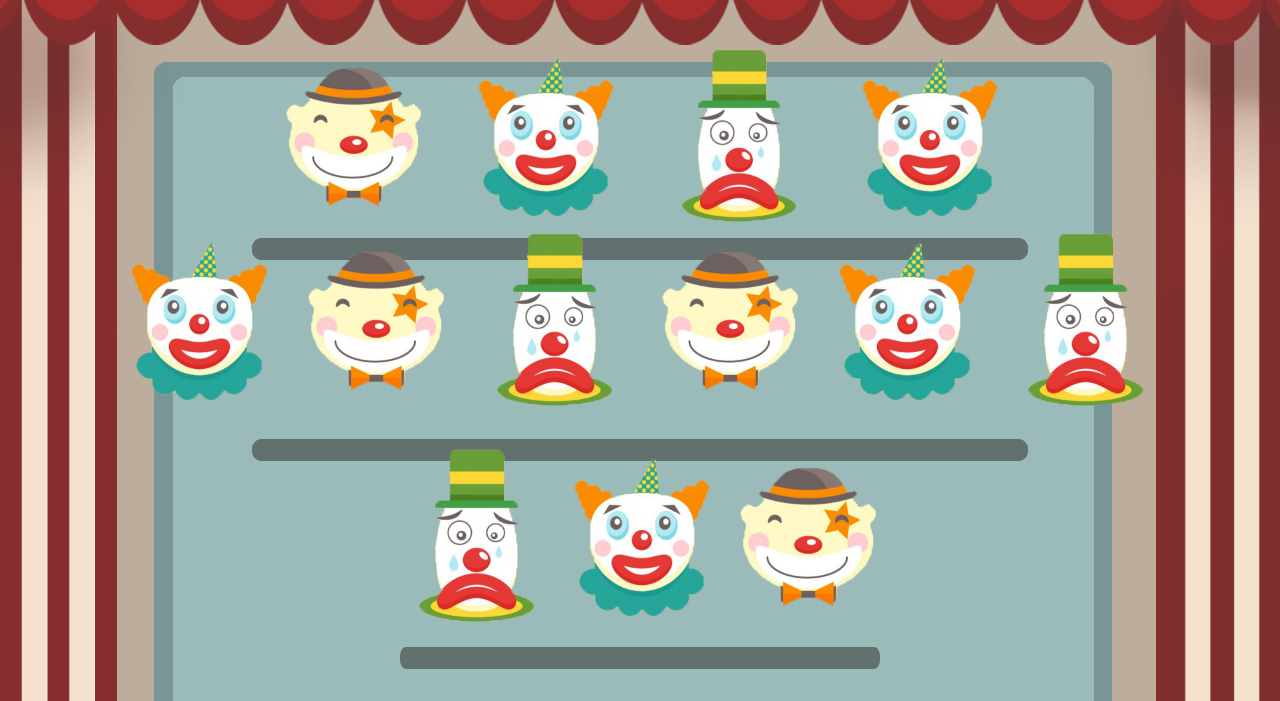
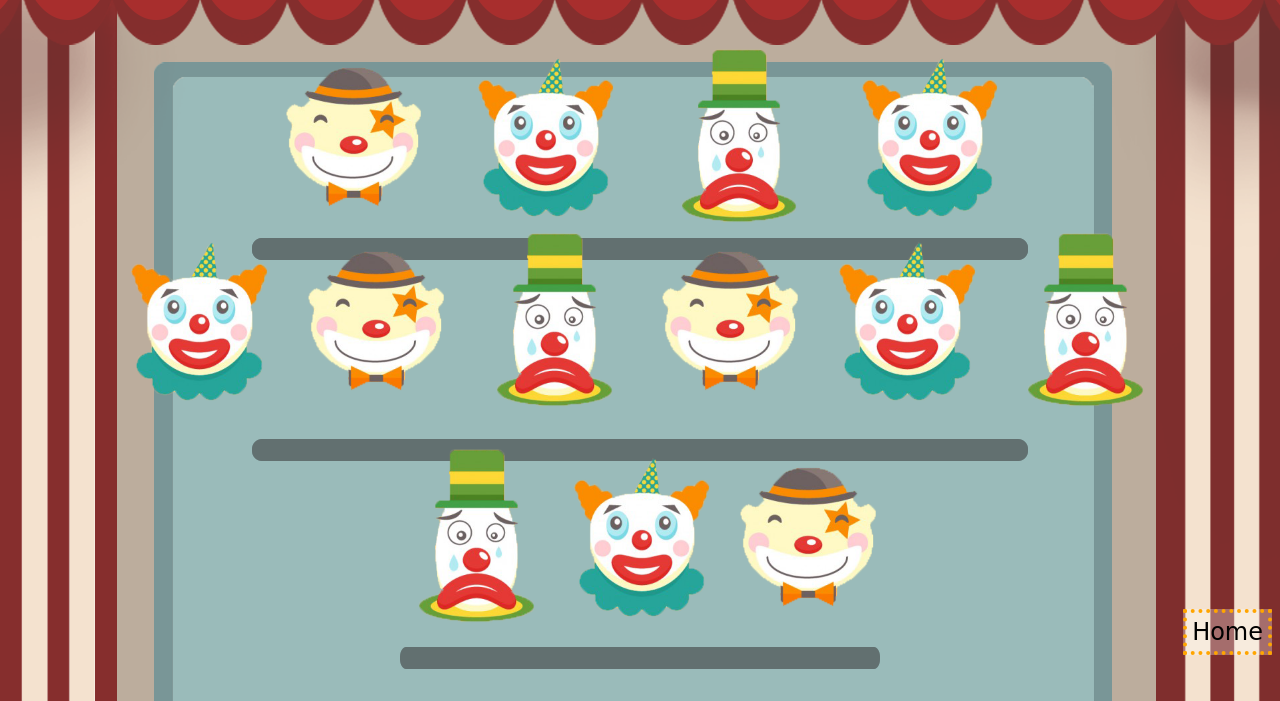
Before and after one commit to BowenSkylar/Clown-Down, a plain HTML site: page index.html in a window 1280 px wide. Shown: the part 99-800 px from the top of the page. Drawn offline with nearby package versions, Linux system fonts and the light colour scheme; a web font is replaced by a local one.

Commit message:
home button added to game page

```diff
--- a/index.html
+++ b/index.html
@@ -35,7 +35,9 @@
   <div class="clown" id="target11"></div>
   <div class="clown" id="target12"></div>
   <div class="clown" id="target13"></div>
+
 </div>
+ <a href="landing.html">Home</a>
 
 </body>
 </html>
--- a/style.css
+++ b/style.css
@@ -1,3 +1,19 @@
+a{
+  color: black;
+  background-color: rgba(255,255,255,.3);
+  text-decoration: none;
+  border: 4px dotted orange;
+  padding: 5px;
+  font-size: 3vh;
+  float: right;
+  clear: all;
+  font-family: 'Rye', cursive;
+}
+
+a:hover {
+  text-decoration: underline;
+}
+
 body{
   background: url("images/Carnival Theme Banner.png") no-repeat center center fixed;
   background-size: 100%;
```
